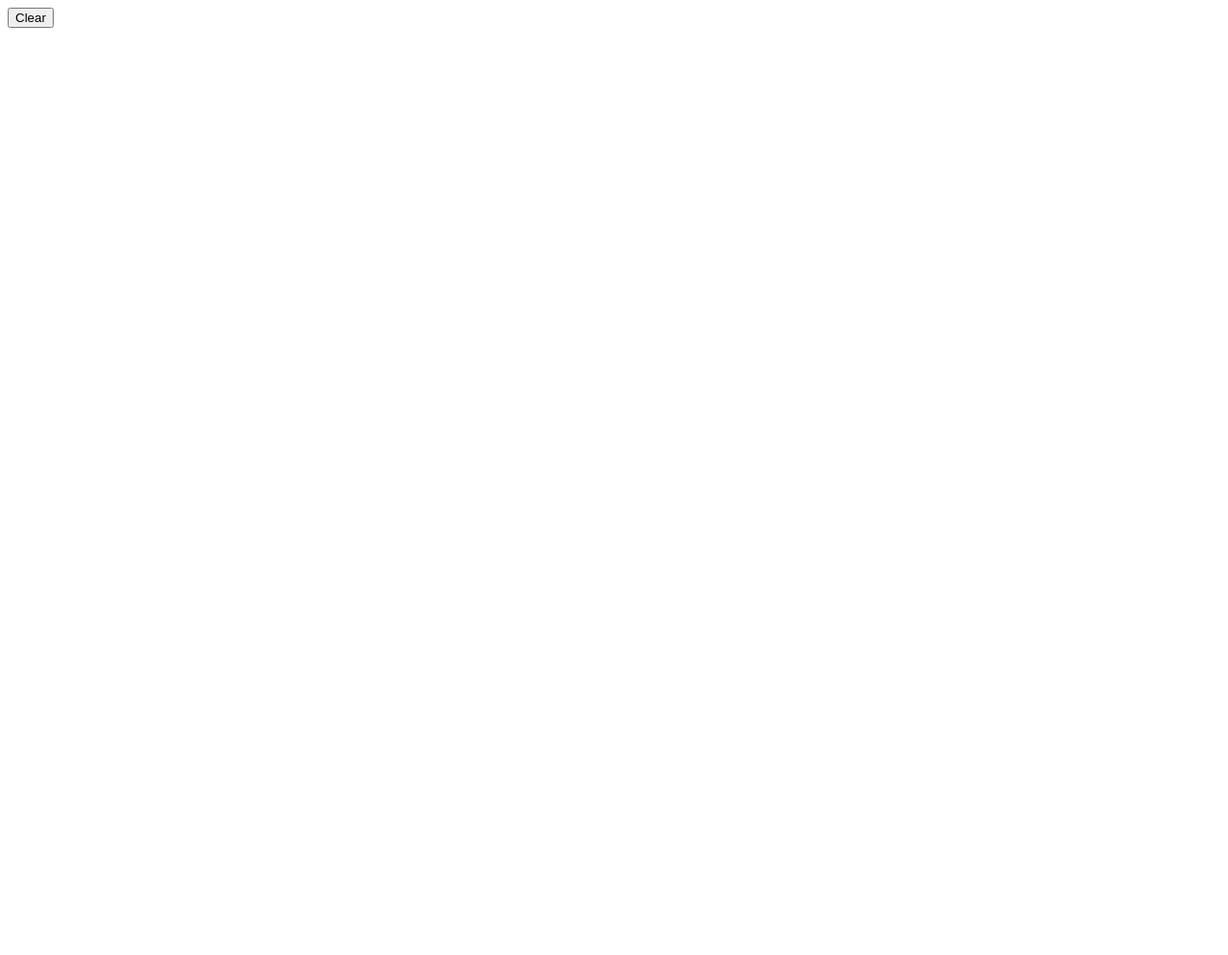
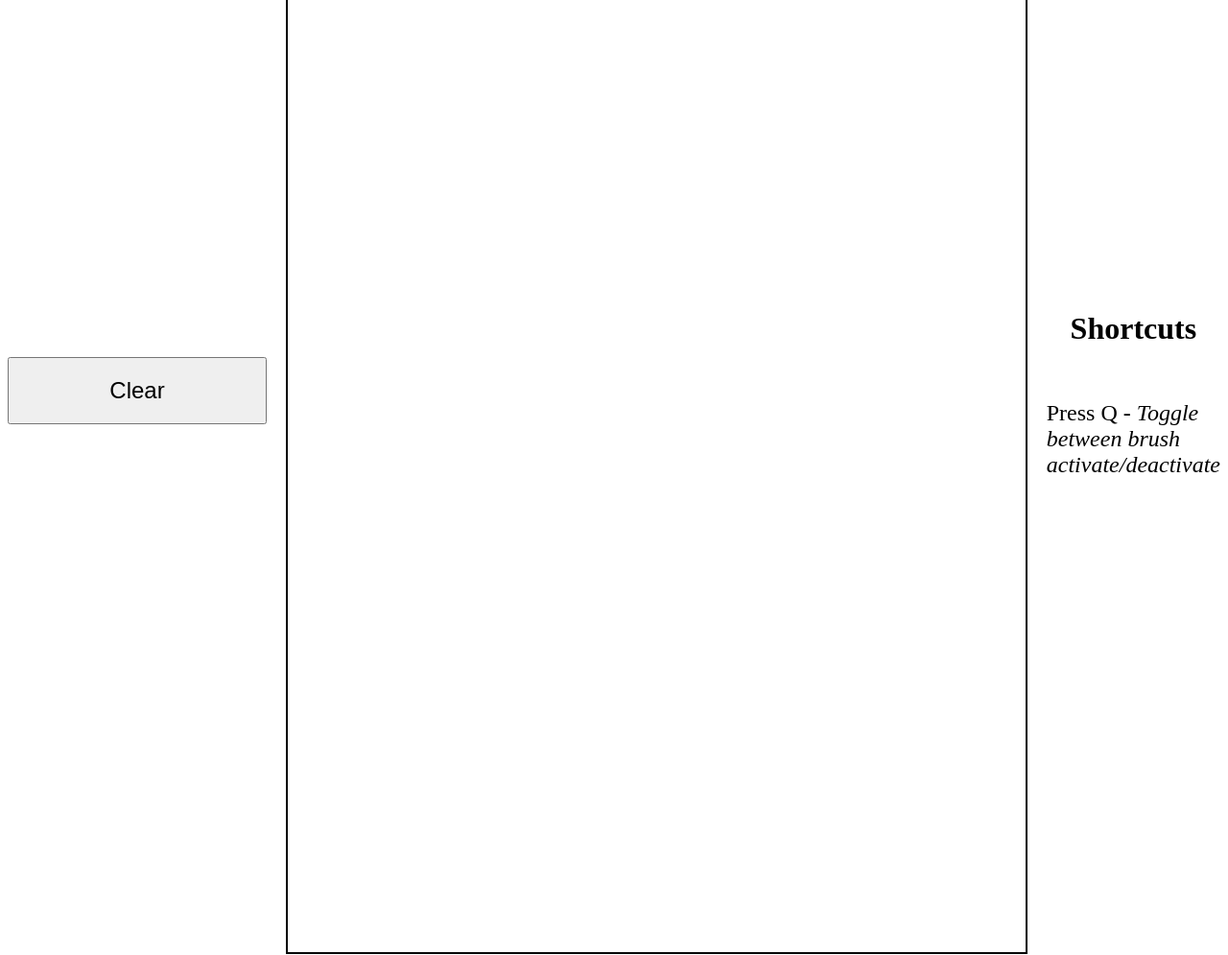
Before and after one commit to KushagraAgarwal525/EtchASketch, a plain HTML site: page index.html in a window 1280 px wide. Shown: the whole page at 96% size. Drawn offline with Linux system fonts and the light colour scheme.

Commit message:
UI changes

```diff
--- a/index.html
+++ b/index.html
@@ -9,7 +9,13 @@
     <script src="script.js"></script>
 </head>
 <body>
-    <button class="clrbtn">Clear</button>
+    <div class="btns">
+        <button class="clrbtn btn">Clear</button>
+    </div>
     <div class="gridcontainer"></div>
+    <div class="shortcuts">
+        <h3>Shortcuts</h3>
+        <p>Press Q - <em>Toggle between brush activate/deactivate</em></p>
+    </div>
 </body>
 </html>
--- a/script.js
+++ b/script.js
@@ -5,7 +5,12 @@ document.addEventListener('DOMContentLoaded', () => {
             box.style['background-color'] = "white";
         })
         const gridSize = Number(prompt("Enter grid size:"))
-        drawGrid(gridSize);
+        if (gridSize <= 100){
+            drawGrid(gridSize);
+        }
+        else {
+            alert("Grid size cannot be greater than 100!");
+        }
     }
 })
 
@@ -45,7 +50,6 @@ function colorCurrentBox(event) {
 
 
 function drawGrid(gridSize) {
-    console.log("Drawing grid!");
     document.querySelectorAll(".gridbox").forEach(box => {
         box.remove();
     })
@@ -53,8 +57,8 @@ function drawGrid(gridSize) {
     for (let i = 0; i < (gridSize*gridSize); i++) {
         const box = document.createElement('div');
         box.classList.add("gridbox");
-        box.style.height = `${960/gridSize}px`;
-        box.style.width = `${960/gridSize}px`;
+        box.style.height = `${936/gridSize}px`;
+        box.style.width = `${936/gridSize}px`;
         box.onmouseover = function() {
             box.style['background-color'] = "red";
         }
--- a/styles.css
+++ b/styles.css
@@ -1,6 +1,42 @@
+html, body {
+    height: 96%;
+}
+
+body {
+    display: flex;
+    justify-content: center;
+    align-items: center;
+    gap: 20px;
+    padding: 30px 0px 0px 0px;
+}
+
+.btns, .shortcuts {
+    display: flex;
+    flex-direction: column;
+    align-items: center;
+    justify-content: center;
+}
+
+.btn {
+    width: 270px;
+    height: 70px;
+    font-size: x-large;
+    font-weight: 300;
+    font-family: sans-serif;
+}
+
 .gridcontainer {
     display: flex;
     flex-wrap: wrap;
-    width: 960px;
-    height: 960px;
+    max-width: 936px;
+    height: auto;
+    border: 2px solid black;
 }
+
+.shortcuts h3 {
+    font-size: xx-large;
+}
+
+.shortcuts p {
+    font-size: x-large;
+}
```
